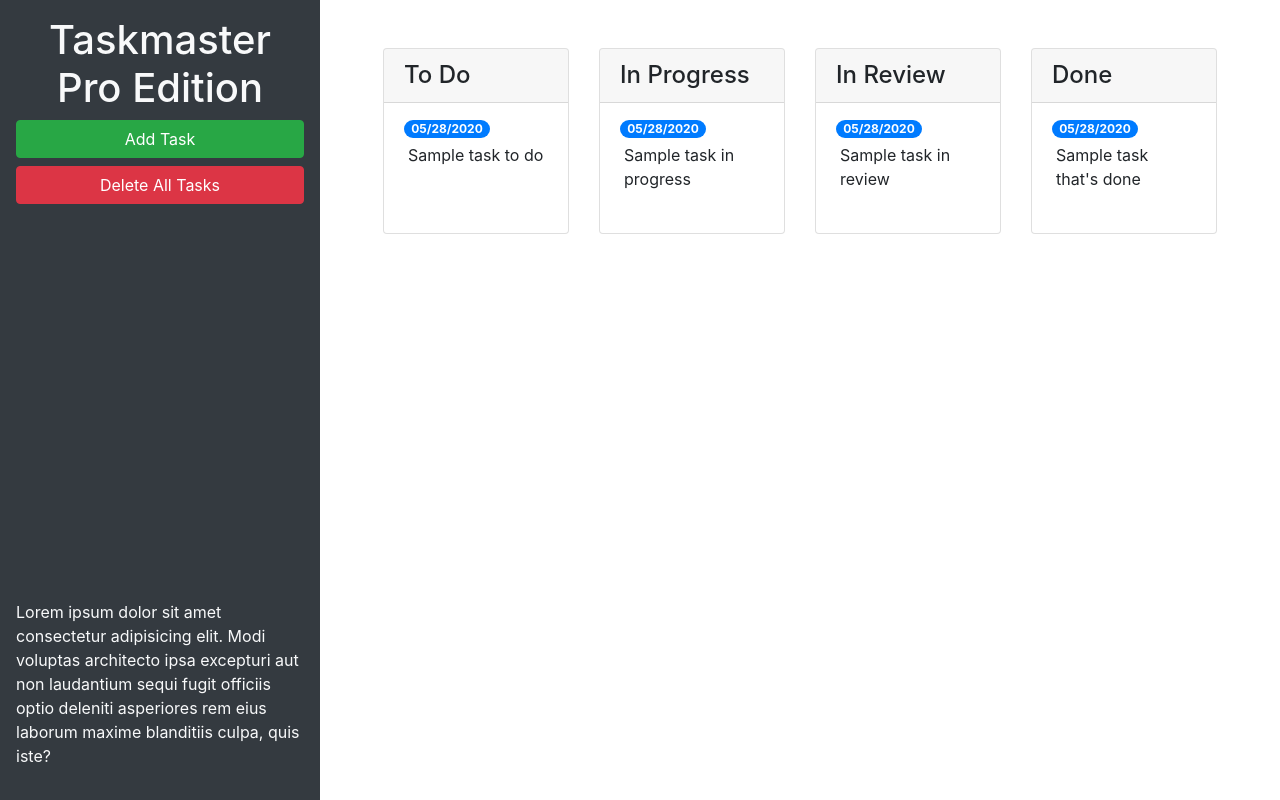
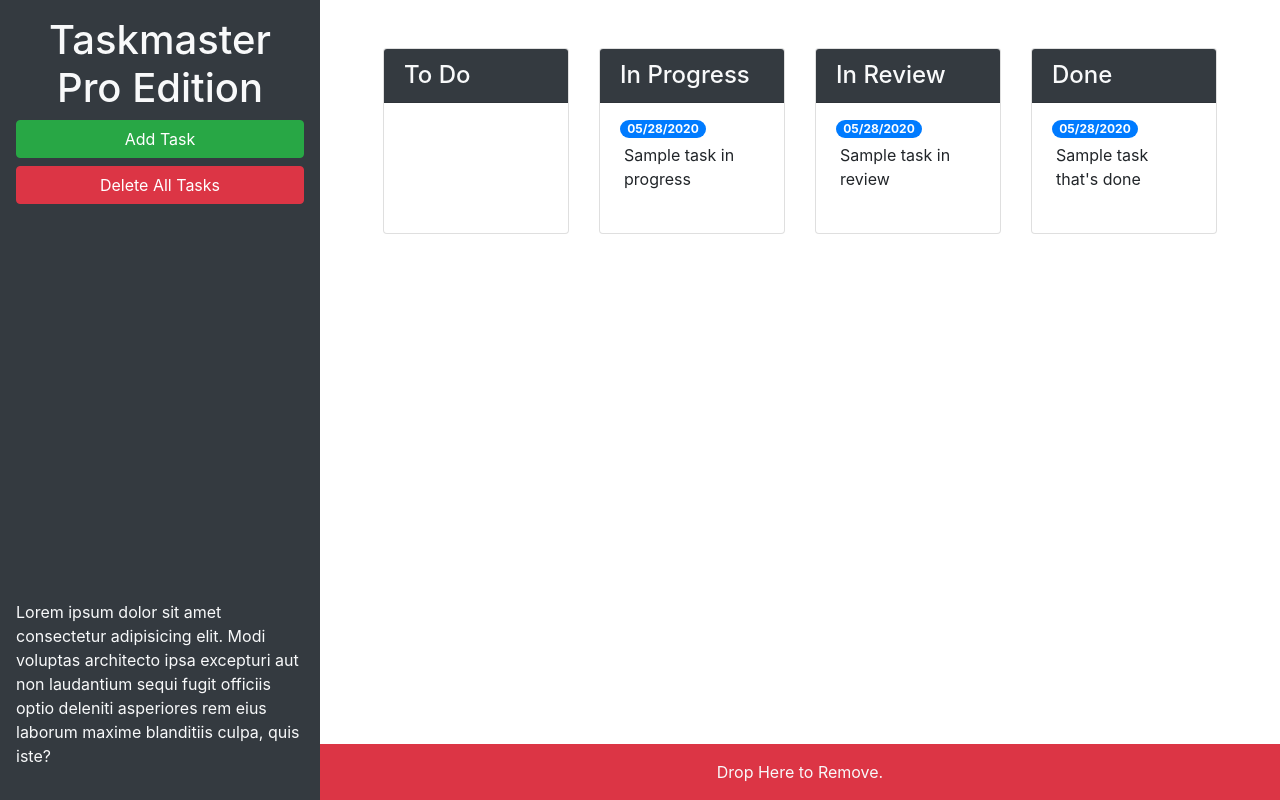
Before and after one commit to SteveB29/taskmaster-pro, a plain HTML site: page index.html in a window 1280 px wide. Drawn offline with nearby package versions, Linux system fonts and the light colour scheme.

Commit message:
added drop te remove area

```diff
--- a/index.html
+++ b/index.html
@@ -13,35 +13,30 @@
 <body>
 
   <div class="row min-vh-100 no-gutters">
-    <header class="col-12 col-lg-3 bg-dark text-light d-flex flex-column p-4 p-lg-3">
+    <header class="col-12 col-lg-3 bg-dark text-light sticky-top d-flex flex-column p-4 p-lg-3">
       <h1 class="text-center">Taskmaster Pro Edition</h1>
       <button id="create-task" class="btn btn-block btn-success" data-toggle="modal" data-target="#task-form-modal">Add
         Task</button>
       <button id="remove-tasks" class="btn btn-block btn-danger">Delete All Tasks</button>
-      <p class="mt-auto">Lorem ipsum dolor sit amet consectetur adipisicing elit. Modi voluptas architecto ipsa
+      <p class="mt-auto d-none d-lg-block">Lorem ipsum dolor sit amet consectetur adipisicing elit. Modi voluptas architecto ipsa
         excepturi aut non
         laudantium sequi fugit officiis optio deleniti asperiores rem eius laborum maxime blanditiis culpa, quis iste?
       </p>
     </header>
-    <main class="col-12 col-lg-9">
+    <main class="col-12 col-lg-9 d-flex flex-column">
       <div class="m-5 row justify-content-around">
         <!-- todo start -->
         <div class="col-12 col-md-6 col-xl-3 mb-3">
           <div class="card">
-            <h4 class="card-header">To Do</h4>
-            <ul id="list-toDo" class="list-group list-group-flush">
-              <li class="list-group-item">
-                <span class="badge badge-primary badge-pill">05/28/2020</span>
-                <p class="m-1">Sample task to do</p>
-              </li>
-            </ul>
+            <h4 class="card-header bg-dark text-light">To Do</h4>
+            <ul id="list-toDo" class="list-group list-group-flush"></ul>
           </div>
         </div>
         <!-- todo end -->
         <!-- in progress start -->
         <div class="col-12 col-md-6 col-xl-3 mb-3">
           <div class="card">
-            <h4 class="card-header">In Progress</h4>
+            <h4 class="card-header bg-dark text-light">In Progress</h4>
             <ul id="list-inProgress" class="list-group list-group-flush">
               <li class="list-group-item">
                 <span class="badge badge-primary badge-pill">05/28/2020</span>
@@ -54,7 +49,7 @@
         <!-- in review start -->
         <div class="col-12 col-md-6 col-xl-3 mb-3">
           <div class="card">
-            <h4 class="card-header">In Review</h4>
+            <h4 class="card-header bg-dark text-light">In Review</h4>
             <ul id="list-inReview" class="list-group list-group-flush">
               <li class="list-group-item">
                 <span class="badge badge-primary badge-pill">05/28/2020</span>
@@ -67,7 +62,7 @@
         <!-- done start -->
         <div class="col-12 col-md-6 col-xl-3 mb-3">
           <div class="card">
-            <h4 class="card-header">Done</h4>
+            <h4 class="card-header bg-dark text-light">Done</h4>
             <ul id="list-done" class="list-group list-group-flush">
               <li class="list-group-item">
                 <span class="badge badge-primary badge-pill">05/28/2020</span>
@@ -77,6 +72,11 @@
           </div>
         </div>
         <!-- done end -->
+      </div>
+      <div class="mt-auto" id="trash">
+        <div class="w-100 bg-danger p-3 text-center text-light displaay-4">
+          Drop Here to Remove.
+        </div>
       </div>
     </main>
   </div>
```
